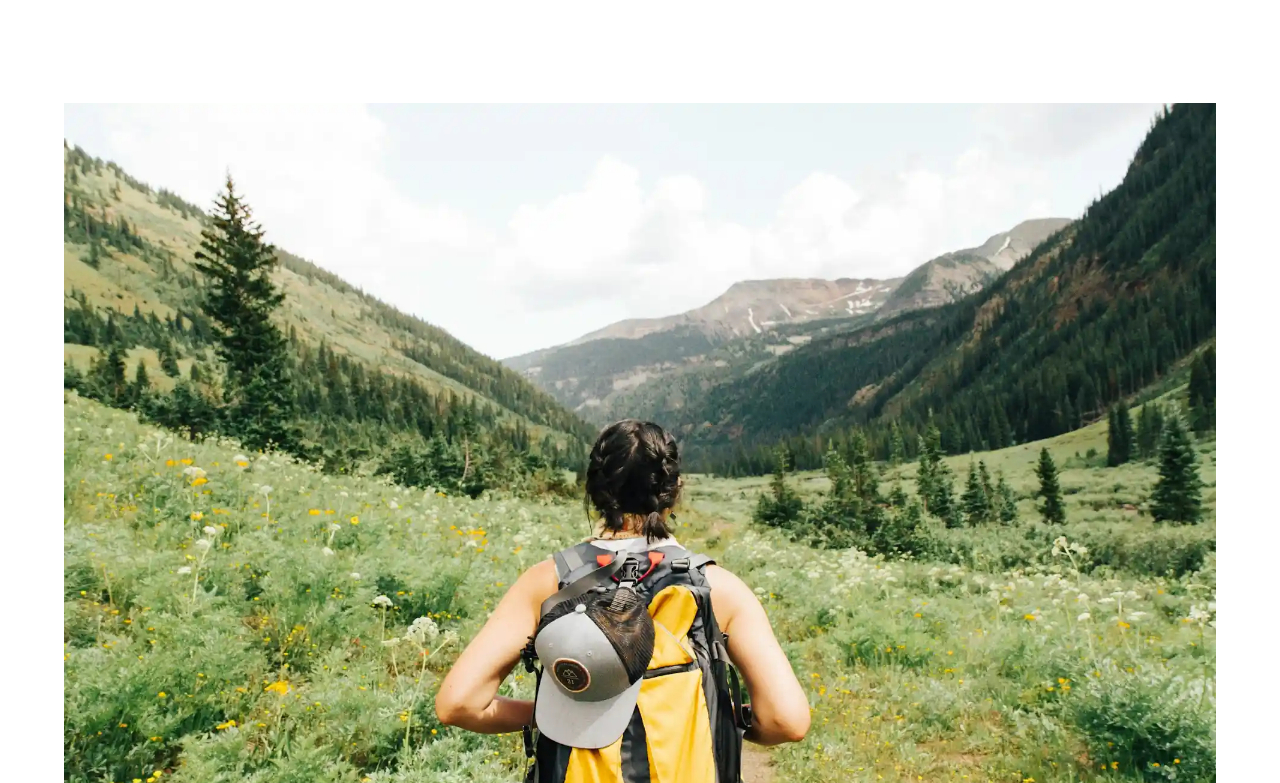
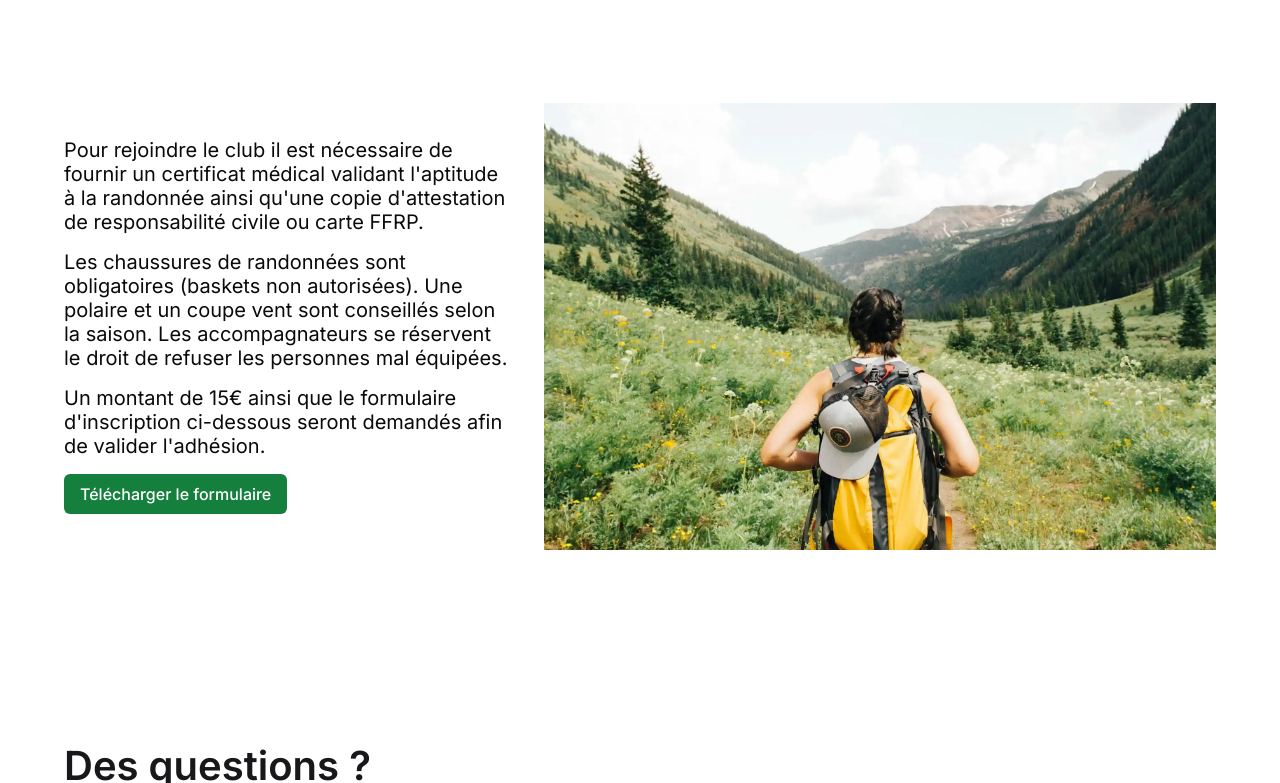
Before and after one commit to SebastienLaurentt/Galopins-Next-V2, a Next.js app: page /adhesion in a window 1280 px wide. Shown: the part 537-1320 px from the top of the page. Built offline with nearby package versions, Linux system fonts and the light colour scheme.

Commit message:
update css for adhesion page from xl display

```diff
--- a/app/adhesion/page.tsx
+++ b/app/adhesion/page.tsx
@@ -20,15 +20,15 @@ function Adhesion() {
           title="Comment se préparer à "
           titleHighlight="randonner ? "
         />
-        <div className="">
-          <div>
+        <div className="xl:flex xl:flex-row-reverse xl:gap-x-8 w-full">
+          <div className="xl:w-3/5">
             <Image
               src={imgAdhesion}
               alt="Carrières d'Ocre de Rustrel"
-              className="mb-4 md:mb-8"
+              className="mb-4 md:mb-8 xl:mb-0 "
             />
           </div>
-          <div className="flex flex-col justify-center ">
+          <div className="flex flex-col justify-center xl:w-2/5 ">
             <p className="mb-4">
               Pour rejoindre le club il est nécessaire de fournir un certificat
               médical validant l&apos;aptitude à la randonnée ainsi qu&apos;une
```
